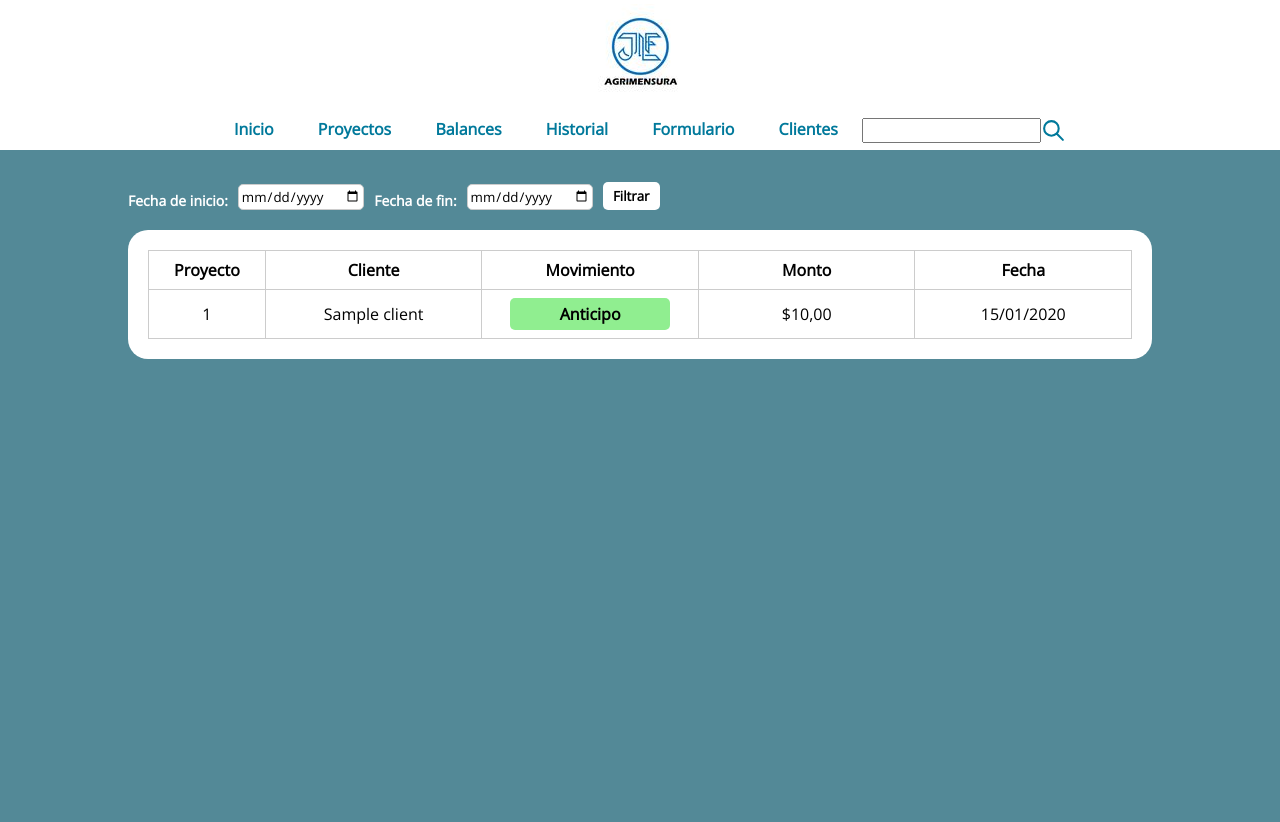
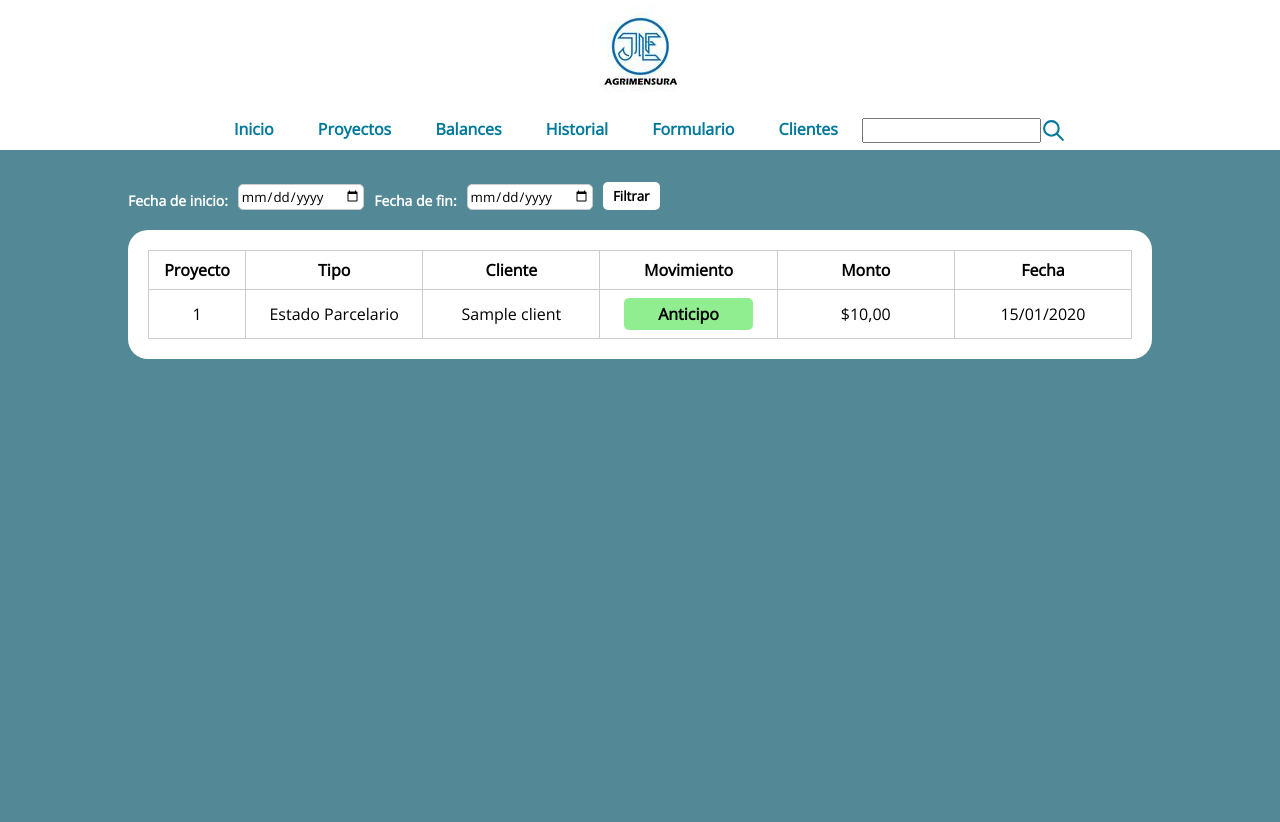
Before and after one commit to Emitax123/JFG, a Django app: page /accounting/ in a window 1280 px wide. Run offline with Django 4.2, Linux system fonts and the light colour scheme; tables that the repository leaves empty hold one stand-in row (values such as "Sample post").

Commit message:
Fix: Accunting Visuals 3.3

```diff
--- a/Accounting/templates/accounting_template.html
+++ b/Accounting/templates/accounting_template.html
@@ -130,6 +130,7 @@
       <div class="acc-data-cont">
         <div class="first acc-row">
           <span class="first acc-data">Proyecto</span>
+          <span class="acc-data">Tipo</span>
           <span class="acc-data">Cliente</span>
           <span class="acc-data">Movimiento</span>
           <span class="acc-data">Monto</span>
@@ -139,11 +140,20 @@
           <div class="acc-row">
             <span class="first acc-data"><a href="{% url 'projectview' pk=accountm.project.pk %}" style="display: inline-block;
 width: auto;text-decoration: none; color: inherit;">{{ accountm.project.pk }}</a></span>
+            <span class="acc-data">{{ accountm.project.type }}</span>
             <span class="acc-data">{{ accountm.project.client.name }}</span>
             {% if accountm.movement_type == 'ADV' %}
-              <span class="acc-data"><span style="font-weight: bold; min-width: 80%; padding: 5px; background-color: lightgreen; border-radius: 5px;">Anticipo</span></span>
+              {% if accountm.amount < 0 %}
+                <span class="acc-data"><span style="font-weight: bold; min-width: 80%; padding: 5px; background-color: lightyellow; border-radius: 5px;">Modificacion A</span></span>
+              {% else %}
+                <span class="acc-data"><span style="font-weight: bold; min-width: 80%; padding: 5px; background-color: lightgreen; border-radius: 5px;">Anticipo</span></span>
+              {% endif %}
             {% else %}
-              <span class="acc-data"><span style="font-weight: bold; min-width: 80%; padding: 5px; background-color: lightcoral; border-radius: 5px;">Gasto</span></span>
+              {% if accountm.amount < 0 %}
+                <span class="acc-data"><span style="font-weight: bold; min-width: 80%; padding: 5px; background-color: lightyellow; border-radius: 5px;">Modificion G</span></span>
+              {% else %}
+                <span class="acc-data"><span style="font-weight: bold; min-width: 80%; padding: 5px; background-color: lightcoral; border-radius: 5px;">Gasto</span></span>
+              {% endif %}
             {% endif %}
             <span class="acc-data">${{ accountm.amount }}</span>
             <span class="acc-data">{{ accountm.created_at|date:'d/m/Y' }}</span>
--- a/Accounting/views.py
+++ b/Accounting/views.py
@@ -35,11 +35,18 @@ def create_acc_entry(project_id, field, old_value, new_value):
 
             account, created = Account.objects.get_or_create(project=project)
             if field == 'adv':
+
                 account.advance = old_value + new_value
-                acc_mov_description=f"Se cobraron ${new_value}"
+                if new_value < 0:
+                    acc_mov_description=f"Se devolvieron ${abs(new_value)}"
+                else:
+                    acc_mov_description=f"Se cobraron ${new_value}"
             elif field == 'exp':
                 account.expenses = old_value + new_value
-                acc_mov_description=f"Se ingreso el gasto de ${new_value}"
+                if new_value < 0:
+                    acc_mov_description=f"Se redujo el gasto en ${abs(new_value)}"
+                else:
+                    acc_mov_description=f"Se ingreso el gasto de ${new_value}"
             elif field == 'est':
                 account.estimated = new_value
                 acc_mov_description=f"Se ingreso costo final de ${new_value}"
```
